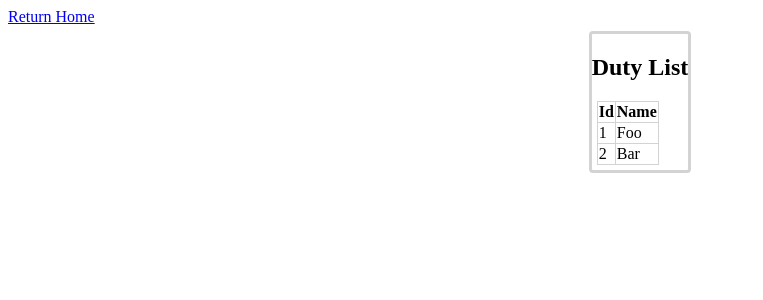
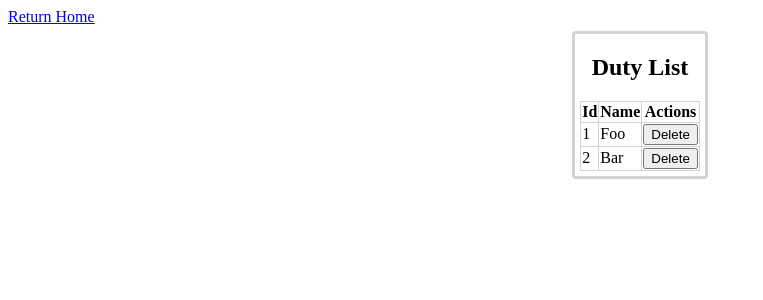
Before and after one commit to Jack-Edwards/CS-340-Group-Project, a Flask app: page /store/duty/view in a window 1280 px wide. Shown: the top 300 px of the page, without its empty margins (0-763 px from the left). Run offline with Flask 2, Linux system fonts and the light colour scheme.

Commit message:
Add DELETE function to 'View Duty' page

```diff
--- a/templates/index.j2
+++ b/templates/index.j2
@@ -33,7 +33,7 @@
                                     <a href="/store/duty/add">Add Duty</a>
                                 </li>
                                 <li>
-                                    <a href="/store/duty/view">View All Duties</a>
+                                    <a href="/store/duty/view">View & Delete Duties</a>
                                 </li>
                                 <li>
                                     <a href="/store/duty/assign">Assign Employee to Duty</a>
--- a/templates/store/duty/view.j2
+++ b/templates/store/duty/view.j2
@@ -12,14 +12,21 @@
                     <tr>
                         <th>Id</th>
                         <th>Name</th>
+                        <th>Actions</th>
                     </tr>
                     <tr>
                         <td>1</td>
                         <td>Foo</td>
+                        <td>
+                            <button>Delete</button>
+                        </td>
                     </tr>
                     <tr>
                         <td>2</td>
                         <td>Bar</td>
+                        <td>
+                            <button>Delete</button>
+                        </td>
                     </tr>
                 </table>
             </div>
```
